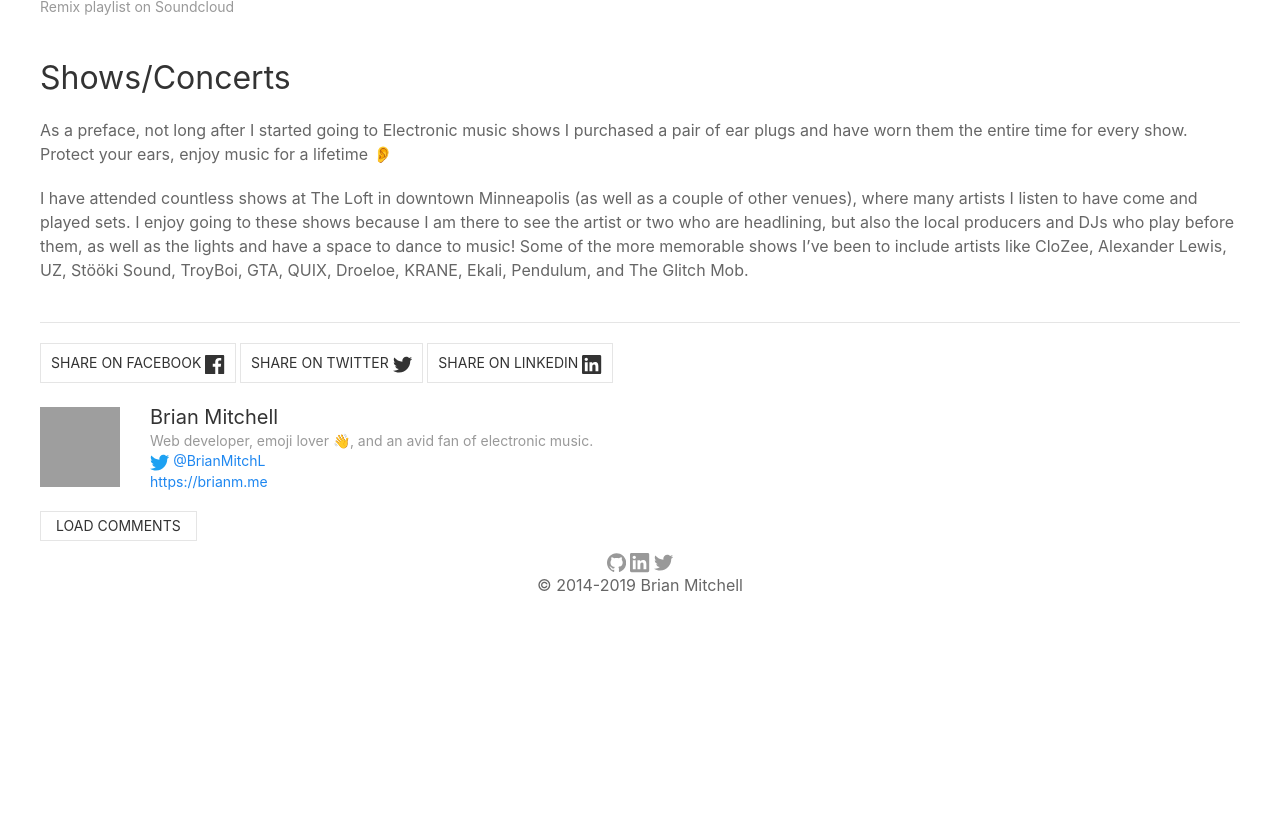
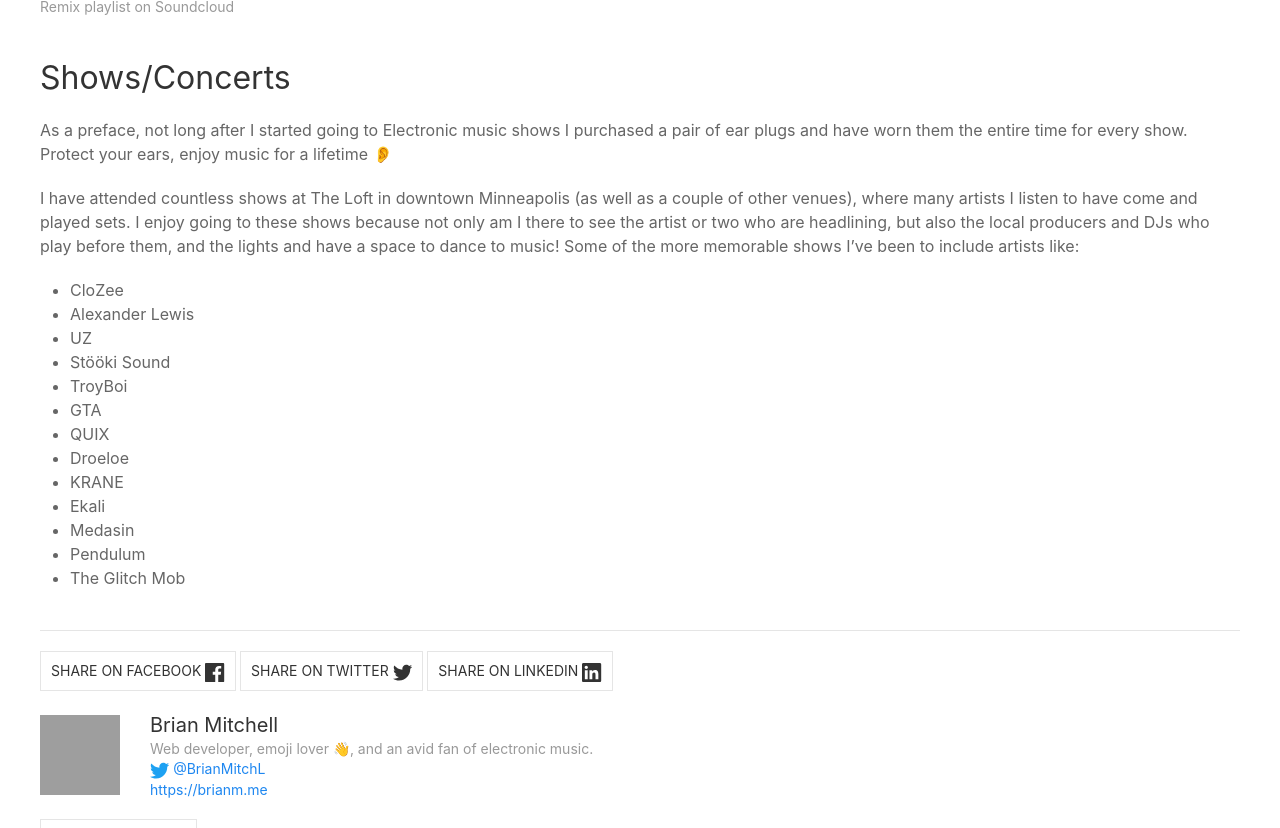
Before and after one commit to BrianMitchL/brianm.me, a Jekyll site: the page built from _posts/2018-12-16-music.md, in a window 1280 px wide and 900 px high, scrolled down 4974 px, cut to the strip 72-900 px from the top of the window. Built offline with Jekyll 4.4.1, drawn with Linux system fonts in a browser that asks for light colours; nearby versions of some CDN libraries; emoji names are drawn with the system emoji font; before the commit the page ends 5651 px from its top, so only the background shows below that; grey boxes are pictures that could not be loaded.

Commit message:
Minor formatting

```diff
--- a/_posts/2018-12-16-music.md
+++ b/_posts/2018-12-16-music.md
@@ -108,4 +108,18 @@
 
 As a preface, not long after I started going to Electronic music shows I purchased a pair of ear plugs and have worn them the entire time for every show. Protect your ears, enjoy music for a lifetime :ear:
 
-I have attended countless shows at The Loft in downtown Minneapolis (as well as a couple of other venues), where many artists I listen to have come and played sets. I enjoy going to these shows because I am there to see the artist or two who are headlining, but also the local producers and DJs who play before them, as well as the lights and have a space to dance to music! Some of the more memorable shows I've been to include artists like CloZee, Alexander Lewis, UZ, Stööki Sound, TroyBoi, GTA, QUIX, Droeloe, KRANE, Ekali, Pendulum, and The Glitch Mob.
+I have attended countless shows at The Loft in downtown Minneapolis (as well as a couple of other venues), where many artists I listen to have come and played sets. I enjoy going to these shows because not only am I there to see the artist or two who are headlining, but also the local producers and DJs who play before them, and the lights and have a space to dance to music! Some of the more memorable shows I've been to include artists like:
+
+- CloZee
+- Alexander Lewis
+- UZ
+- Stööki Sound
+- TroyBoi
+- GTA
+- QUIX
+- Droeloe
+- KRANE
+- Ekali
+- Medasin
+- Pendulum
+- The Glitch Mob
```
